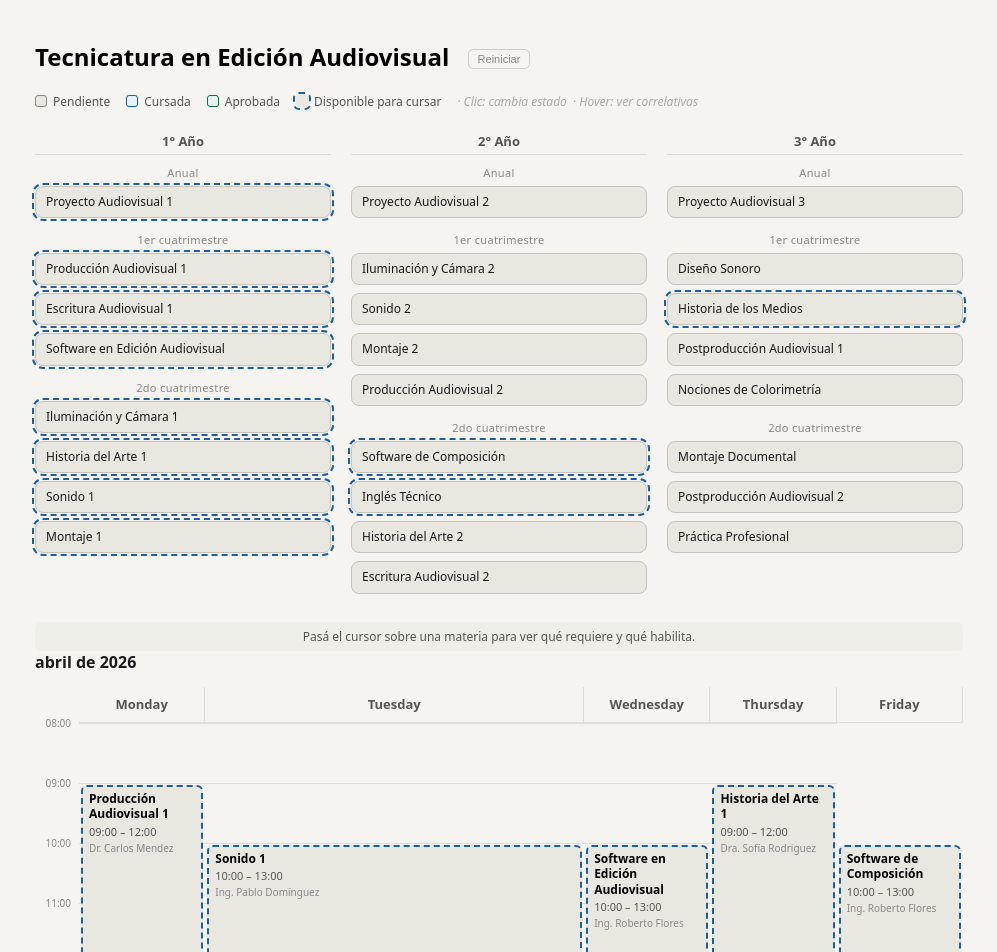
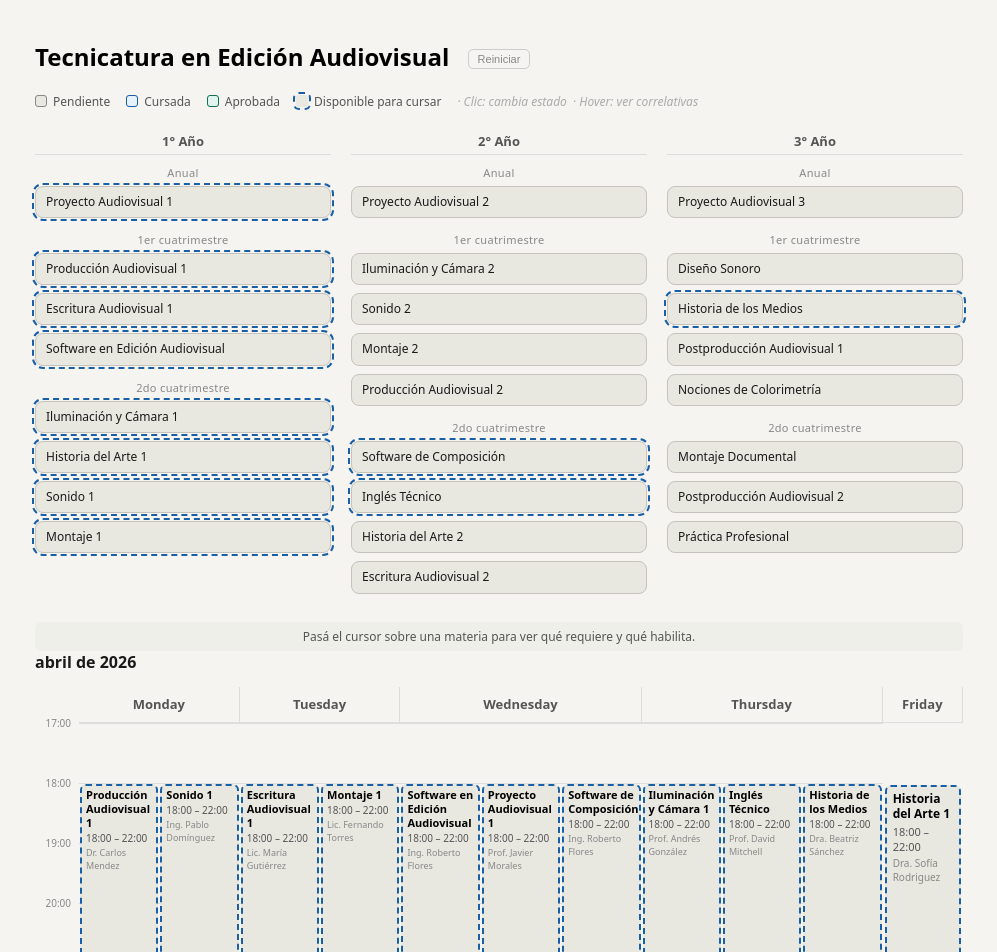
Before and after one commit to nitricx/OrganizadorCursada, an Angular app: page / in a window 1280 px wide. Shown: the top 952 px of the page, without its empty margins (141-1138 px from the left). Built offline with nearby package versions, Linux system fonts and the light colour scheme.

Commit message:
feat: refactor course structure to support multiple lessons with dynamic scheduling

```diff
--- a/src/app/components/calendar/calendar-card.html
+++ b/src/app/components/calendar/calendar-card.html
@@ -1,3 +1,5 @@
 <span class="calendar-course-name">{{ course().name }}</span>
-<span class="calendar-course-time">{{ course().startTime }} – {{ course().endTime }}</span>
-<span class="calendar-course-professor">{{ course().professor }}</span>
+<span class="calendar-course-time"
+  >{{ course().lessons[0]?.startTime }} – {{ course().lessons[0]?.endTime }}</span
+>
+<span class="calendar-course-professor">{{ course().lessons[0]?.professor }}</span>
--- a/src/app/components/calendar/calendar.ts
+++ b/src/app/components/calendar/calendar.ts
@@ -33,7 +33,11 @@ export class Calendar {
     courses
       .filter((c) => c.status === 'pending' && this.courseService.areAllRequirementsMet(c))
       .forEach((c) => {
-        map.get(c.day)?.push(c);
+        // Use the first lesson's day
+        const day = c.lessons[0]?.day;
+        if (day !== undefined) {
+          map.get(day)?.push(c);
+        }
       });
     return map;
   });
@@ -147,10 +151,14 @@ export class Calendar {
   }
 
   private coursesOverlap(course1: Course, course2: Course): boolean {
-    const start1 = this.timeToMinutes(course1.startTime);
-    const end1 = this.timeToMinutes(course1.endTime);
-    const start2 = this.timeToMinutes(course2.startTime);
-    const end2 = this.timeToMinutes(course2.endTime);
+    const lesson1 = course1.lessons[0];
+    const lesson2 = course2.lessons[0];
+    if (!lesson1 || !lesson2) return false;
+
+    const start1 = this.timeToMinutes(lesson1.startTime);
+    const end1 = this.timeToMinutes(lesson1.endTime);
+    const start2 = this.timeToMinutes(lesson2.startTime);
+    const end2 = this.timeToMinutes(lesson2.endTime);
 
     return start1 < end2 && start2 < end1;
   }
@@ -161,8 +169,11 @@ export class Calendar {
     // Get all time points where courses start or end
     const timePoints = new Set<number>();
     courses.forEach((c) => {
-      timePoints.add(this.timeToMinutes(c.startTime));
-      timePoints.add(this.timeToMinutes(c.endTime));
+      const lesson = c.lessons[0];
+      if (lesson) {
+        timePoints.add(this.timeToMinutes(lesson.startTime));
+        timePoints.add(this.timeToMinutes(lesson.endTime));
+      }
     });
 
     const sortedTimes = Array.from(timePoints).sort((a, b) => a - b);
@@ -171,8 +182,10 @@ export class Calendar {
     // For each time point, count how many courses are active
     for (const time of sortedTimes) {
       const concurrent = courses.filter((c) => {
-        const start = this.timeToMinutes(c.startTime);
-        const end = this.timeToMinutes(c.endTime);
+        const lesson = c.lessons[0];
+        if (!lesson) return false;
+        const start = this.timeToMinutes(lesson.startTime);
+        const end = this.timeToMinutes(lesson.endTime);
         return start <= time && time < end;
       }).length;
 
@@ -239,7 +252,8 @@ export class Calendar {
       return 8; // Default if no courses
     }
     const earliestTime = courses.reduce((min, course) => {
-      const courseStartHour = parseInt(course.startTime.split(':')[0]);
+      const lesson = course.lessons[0];
+      const courseStartHour = lesson ? parseInt(lesson.startTime.split(':')[0]) : 24;
       return courseStartHour < min ? courseStartHour : min;
     }, 24);
     return Math.max(0, earliestTime - 1);
@@ -253,7 +267,8 @@ export class Calendar {
       return 18; // Default if no courses
     }
     const latestTime = courses.reduce((max, course) => {
-      const courseEndHour = parseInt(course.endTime.split(':')[0]);
+      const lesson = course.lessons[0];
+      const courseEndHour = lesson ? parseInt(lesson.endTime.split(':')[0]) : 0;
       return courseEndHour > max ? courseEndHour : max;
     }, 0);
     return Math.min(24, latestTime + 1);
@@ -300,7 +315,9 @@ export class Calendar {
   }
 
   getCourseRows(course: Course): string {
-    return `${this.timeToRow(course.startTime)} / ${this.timeToRow(course.endTime)}`;
+    const lesson = course.lessons[0];
+    if (!lesson) return '2 / 2';
+    return `${this.timeToRow(lesson.startTime)} / ${this.timeToRow(lesson.endTime)}`;
   }
 
   private timeToRow(time: string): number {
--- a/src/app/data/courses.data.ts
+++ b/src/app/data/courses.data.ts
@@ -9,10 +9,15 @@ export const COURSES_DATA: Course[] = [
     status: 'pending',
     cursarReq: [],
     aprobarReq: [],
+    lessons: [
+      {
+        id: 'PA1-L1',
         professor: 'Dr. Carlos Mendez',
         day: DayOfWeek.Monday,
-    startTime: '09:00',
-    endTime: '12:00',
+        startTime: '18:00',
+        endTime: '22:00',
+      },
+    ],
   },
   {
     id: 'EA1',
@@ -22,10 +27,15 @@ export const COURSES_DATA: Course[] = [
     status: 'pending',
     cursarReq: [],
     aprobarReq: [],
+    lessons: [
+      {
+        id: 'EA1-L1',
         professor: 'Lic. María Gutiérrez',
         day: DayOfWeek.Tuesday,
-    startTime: '14:00',
-    endTime: '17:00',
+        startTime: '18:00',
+        endTime: '22:00',
+      },
+    ],
   },
   {
     id: 'SEA',
@@ -35,10 +45,15 @@ export const COURSES_DATA: Course[] = [
     status: 'pending',
     cursarReq: [],
     aprobarReq: [],
+    lessons: [
+      {
+        id: 'SEA-L1',
         professor: 'Ing. Roberto Flores',
         day: DayOfWeek.Wednesday,
-    startTime: '10:00',
-    endTime: '13:00',
+        startTime: '18:00',
+        endTime: '22:00',
+      },
+    ],
   },
   {
     id: 'IyC1',
@@ -48,10 +63,15 @@ export const COURSES_DATA: Course[] = [
     status: 'pending',
     cursarReq: [],
     aprobarReq: [],
+    lessons: [
+      {
+        id: 'IyC1-L1',
         professor: 'Prof. Andrés González',
-    day: DayOfWeek.Monday,
-    startTime: '13:00',
-    endTime: '16:00',
+        day: DayOfWeek.Thursday,
+        startTime: '18:00',
+        endTime: '22:00',
+      },
+    ],
   },
   {
     id: 'HA1',
@@ -61,10 +81,15 @@ export const COURSES_DATA: Course[] = [
     status: 'pending',
     cursarReq: [],
     aprobarReq: [],
+    lessons: [
+      {
+        id: 'HA1-L1',
         professor: 'Dra. Sofía Rodriguez',
-    day: DayOfWeek.Thursday,
-    startTime: '09:00',
-    endTime: '12:00',
+        day: DayOfWeek.Friday,
+        startTime: '18:00',
+        endTime: '22:00',
+      },
+    ],
   },
   {
     id: 'S1',
@@ -74,10 +99,15 @@ export const COURSES_DATA: Course[] = [
     status: 'pending',
     cursarReq: [],
     aprobarReq: [],
+    lessons: [
+      {
+        id: 'S1-L1',
         professor: 'Ing. Pablo Domínguez',
-    day: DayOfWeek.Tuesday,
-    startTime: '10:00',
-    endTime: '13:00',
+        day: DayOfWeek.Monday,
+        startTime: '18:00',
+        endTime: '22:00',
+      },
+    ],
   },
   {
     id: 'M1',
@@ -87,10 +117,15 @@ export const COURSES_DATA: Course[] = [
     status: 'pending',
     cursarReq: [],
     aprobarReq: [],
+    lessons: [
+      {
+        id: 'M1-L1',
         professor: 'Lic. Fernando Torres',
-    day: DayOfWeek.Friday,
-    startTime: '14:00',
-    endTime: '17:00',
+        day: DayOfWeek.Tuesday,
+        startTime: '18:00',
+        endTime: '22:00',
+      },
+    ],
   },
   {
     id: 'PROY1',
@@ -100,10 +135,15 @@ export const COURSES_DATA: Course[] = [
     status: 'pending',
     cursarReq: [],
     aprobarReq: [],
+    lessons: [
+      {
+        id: 'PROY1-L1',
         professor: 'Prof. Javier Morales',
         day: DayOfWeek.Wednesday,
-    startTime: '14:00',
-    endTime: '17:00',
+        startTime: '18:00',
+        endTime: '22:00',
+      },
+    ],
   },
   {
     id: 'IyC2',
@@ -113,10 +153,15 @@ export const COURSES_DATA: Course[] = [
     status: 'pending',
     cursarReq: ['Iluminación y Cámara 1'],
     aprobarReq: ['Iluminación y Cámara 1'],
+    lessons: [
+      {
+        id: 'IyC2-L1',
         professor: 'Prof. Andrés González',
-    day: DayOfWeek.Monday,
-    startTime: '10:00',
-    endTime: '13:00',
+        day: DayOfWeek.Thursday,
+        startTime: '18:00',
+        endTime: '22:00',
+      },
+    ],
   },
   {
     id: 'S2',
@@ -126,10 +171,15 @@ export const COURSES_DATA: Course[] = [
     status: 'pending',
     cursarReq: ['Sonido 1'],
     aprobarReq: ['Sonido 1'],
+    lessons: [
+      {
+        id: 'S2-L1',
         professor: 'Ing. Pablo Domínguez',
-    day: DayOfWeek.Wednesday,
-    startTime: '09:00',
-    endTime: '12:00',
+        day: DayOfWeek.Friday,
+        startTime: '18:00',
+        endTime: '22:00',
+      },
+    ],
   },
   {
     id: 'M2',
@@ -139,10 +189,15 @@ export const COURSES_DATA: Course[] = [
     status: 'pending',
     cursarReq: ['Montaje 1', 'Software en Edición Audiovisual'],
     aprobarReq: ['Montaje 1', 'Software en Edición Audiovisual'],
+    lessons: [
+      {
+        id: 'M2-L1',
         professor: 'Lic. Fernando Torres',
-    day: DayOfWeek.Thursday,
-    startTime: '10:00',
-    endTime: '17:00',
+        day: DayOfWeek.Monday,
+        startTime: '18:00',
+        endTime: '22:00',
+      },
+    ],
   },
   {
     id: 'PA2',
@@ -152,10 +207,15 @@ export const COURSES_DATA: Course[] = [
     status: 'pending',
     cursarReq: ['Producción Audiovisual 1'],
     aprobarReq: ['Producción Audiovisual 1'],
+    lessons: [
+      {
+        id: 'PA2-L1',
         professor: 'Dr. Carlos Mendez',
         day: DayOfWeek.Tuesday,
-    startTime: '09:00',
-    endTime: '12:00',
+        startTime: '18:00',
+        endTime: '22:00',
+      },
+    ],
   },
   {
     id: 'SC',
@@ -165,10 +225,15 @@ export const COURSES_DATA: Course[] = [
     status: 'pending',
     cursarReq: [],
     aprobarReq: [],
+    lessons: [
+      {
+        id: 'SC-L1',
         professor: 'Ing. Roberto Flores',
-    day: DayOfWeek.Friday,
-    startTime: '10:00',
-    endTime: '13:00',
+        day: DayOfWeek.Wednesday,
+        startTime: '18:00',
+        endTime: '22:00',
+      },
+    ],
   },
   {
     id: 'IT',
@@ -178,10 +243,15 @@ export const COURSES_DATA: Course[] = [
     status: 'pending',
     cursarReq: [],
     aprobarReq: [],
+    lessons: [
+      {
+        id: 'IT-L1',
         professor: 'Prof. David Mitchell',
-    day: DayOfWeek.Tuesday,
-    startTime: '13:00',
-    endTime: '16:00',
+        day: DayOfWeek.Thursday,
+        startTime: '18:00',
+        endTime: '22:00',
+      },
+    ],
   },
   {
     id: 'HA2',
@@ -191,10 +261,15 @@ export const COURSES_DATA: Course[] = [
     status: 'pending',
     cursarReq: ['Historia del Arte 1'],
     aprobarReq: ['Historia del Arte 1'],
+    lessons: [
+      {
+        id: 'HA2-L1',
         professor: 'Dra. Sofía Rodriguez',
-    day: DayOfWeek.Thursday,
-    startTime: '10:00',
-    endTime: '13:00',
+        day: DayOfWeek.Friday,
+        startTime: '18:00',
+        endTime: '22:00',
+      },
+    ],
   },
   {
     id: 'EA2',
@@ -204,10 +279,15 @@ export const COURSES_DATA: Course[] = [
     status: 'pending',
     cursarReq: ['Escritura Audiovisual 1'],
     aprobarReq: ['Escritura Audiovisual 1'],
+    lessons: [
+      {
+        id: 'EA2-L1',
         professor: 'Lic. María Gutiérrez',
-    day: DayOfWeek.Wednesday,
-    startTime: '13:00',
-    endTime: '16:00',
+        day: DayOfWeek.Monday,
+        startTime: '18:00',
+        endTime: '22:00',
+      },
+    ],
   },
   {
     id: 'PROY2',
@@ -217,10 +297,15 @@ export const COURSES_DATA: Course[] = [
     status: 'pending',
     cursarReq: ['Proyecto Audiovisual 1'],
     aprobarReq: ['Proyecto Audiovisual 1'],
+    lessons: [
+      {
+        id: 'PROY2-L1',
         professor: 'Prof. Javier Morales',
-    day: DayOfWeek.Friday,
-    startTime: '09:00',
-    endTime: '12:00',
+        day: DayOfWeek.Tuesday,
+        startTime: '18:00',
+        endTime: '22:00',
+      },
+    ],
   },
   {
     id: 'DS',
@@ -242,10 +327,15 @@ export const COURSES_DATA: Course[] = [
       'Sonido 2',
       'Software en Edición Audiovisual',
     ],
+    lessons: [
+      {
+        id: 'DS-L1',
         professor: 'Ing. Martín López',
-    day: DayOfWeek.Monday,
-    startTime: '14:00',
-    endTime: '17:00',
+        day: DayOfWeek.Wednesday,
+        startTime: '18:00',
+        endTime: '22:00',
+      },
+    ],
   },
   {
     id: 'HM',
@@ -255,10 +345,15 @@ export const COURSES_DATA: Course[] = [
     status: 'pending',
     cursarReq: [],
     aprobarReq: [],
+    lessons: [
+      {
+        id: 'HM-L1',
         professor: 'Dra. Beatriz Sánchez',
-    day: DayOfWeek.Tuesday,
-    startTime: '14:00',
-    endTime: '17:00',
+        day: DayOfWeek.Thursday,
+        startTime: '18:00',
+        endTime: '22:00',
+      },
+    ],
   },
   {
     id: 'PProd1',
@@ -282,10 +377,15 @@ export const COURSES_DATA: Course[] = [
       'Software en Edición Audiovisual',
       'Software de Composición',
     ],
+    lessons: [
+      {
+        id: 'PProd1-L1',
         professor: 'Ing. Rafael Castillo',
-    day: DayOfWeek.Wednesday,
-    startTime: '09:00',
-    endTime: '12:00',
+        day: DayOfWeek.Friday,
+        startTime: '18:00',
+        endTime: '22:00',
+      },
+    ],
   },
   {
     id: 'NC',
@@ -295,10 +395,15 @@ export const COURSES_DATA: Course[] = [
     status: 'pending',
     cursarReq: ['Iluminación y Cámara 1', 'Iluminación y Cámara 2'],
     aprobarReq: ['Iluminación y Cámara 1', 'Iluminación y Cámara 2'],
+    lessons: [
+      {
+        id: 'NC-L1',
         professor: 'Prof. Alejandro Vargas',
-    day: DayOfWeek.Thursday,
-    startTime: '13:00',
-    endTime: '16:00',
+        day: DayOfWeek.Monday,
+        startTime: '18:00',
+        endTime: '22:00',
+      },
+    ],
   },
   {
     id: 'MD',
@@ -320,10 +425,15 @@ export const COURSES_DATA: Course[] = [
       'Sonido 2',
       'Software en Edición Audiovisual',
     ],
+    lessons: [
+      {
+        id: 'MD-L1',
         professor: 'Lic. Claudia Pérez',
-    day: DayOfWeek.Friday,
-    startTime: '14:00',
-    endTime: '17:00',
+        day: DayOfWeek.Tuesday,
+        startTime: '18:00',
+        endTime: '22:00',
+      },
+    ],
   },
   {
     id: 'PProd2',
@@ -347,10 +457,15 @@ export const COURSES_DATA: Course[] = [
       'Software en Edición Audiovisual',
       'Software de Composición',
     ],
+    lessons: [
+      {
+        id: 'PProd2-L1',
         professor: 'Ing. Rafael Castillo',
-    day: DayOfWeek.Monday,
-    startTime: '09:00',
-    endTime: '12:00',
+        day: DayOfWeek.Wednesday,
+        startTime: '18:00',
+        endTime: '22:00',
+      },
+    ],
   },
   {
     id: 'PP',
@@ -392,10 +507,15 @@ export const COURSES_DATA: Course[] = [
       'Software de Composición',
       'Postproducción Audiovisual 1',
     ],
+    lessons: [
+      {
+        id: 'PP-L1',
         professor: 'Prof. Enrique Hernández',
-    day: DayOfWeek.Wednesday,
-    startTime: '13:00',
-    endTime: '16:00',
+        day: DayOfWeek.Thursday,
+        startTime: '18:00',
+        endTime: '22:00',
+      },
+    ],
   },
   {
     id: 'PROY3',
@@ -415,9 +535,14 @@ export const COURSES_DATA: Course[] = [
       'Proyecto Audiovisual 2',
       'Producción Audiovisual 1',
     ],
+    lessons: [
+      {
+        id: 'PROY3-L1',
         professor: 'Prof. Javier Morales',
-    day: DayOfWeek.Thursday,
-    startTime: '09:00',
-    endTime: '12:00',
+        day: DayOfWeek.Friday,
+        startTime: '18:00',
+        endTime: '22:00',
+      },
+    ],
   },
 ];
--- a/src/app/models/course.ts
+++ b/src/app/models/course.ts
@@ -9,6 +9,14 @@ export enum DayOfWeek {
   Saturday = 5,
 }
 
+export interface Lesson {
+  id: string; // e.g., 'PA1-L1', 'PA1-L2'
+  professor: string;
+  day: DayOfWeek;
+  startTime: string; // HH:MM format
+  endTime: string; // HH:MM format
+}
+
 export interface Course {
   id: string;
   name: string;
@@ -17,8 +25,5 @@ export interface Course {
   status: CourseStatus;
   cursarReq: string[]; // Requirements to take the course
   aprobarReq: string[]; // Requirements to approve the course
-  professor: string;
-  day: DayOfWeek;
-  startTime: string; // HH:MM format
-  endTime: string; // HH:MM format
+  lessons: Lesson[]; // Multiple lessons per subject with different professors
 }
```
Lines whose indentation alone changed are shown as unchanged.
